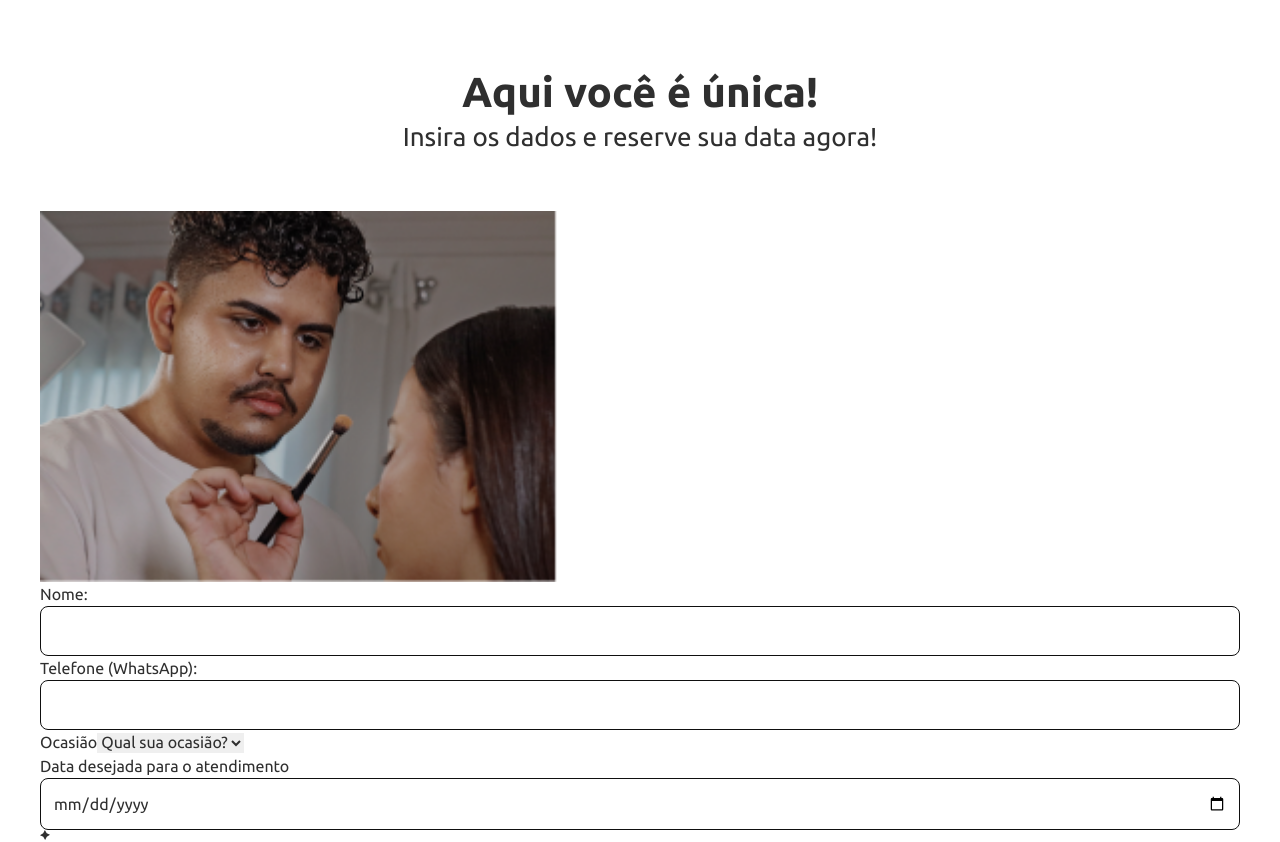
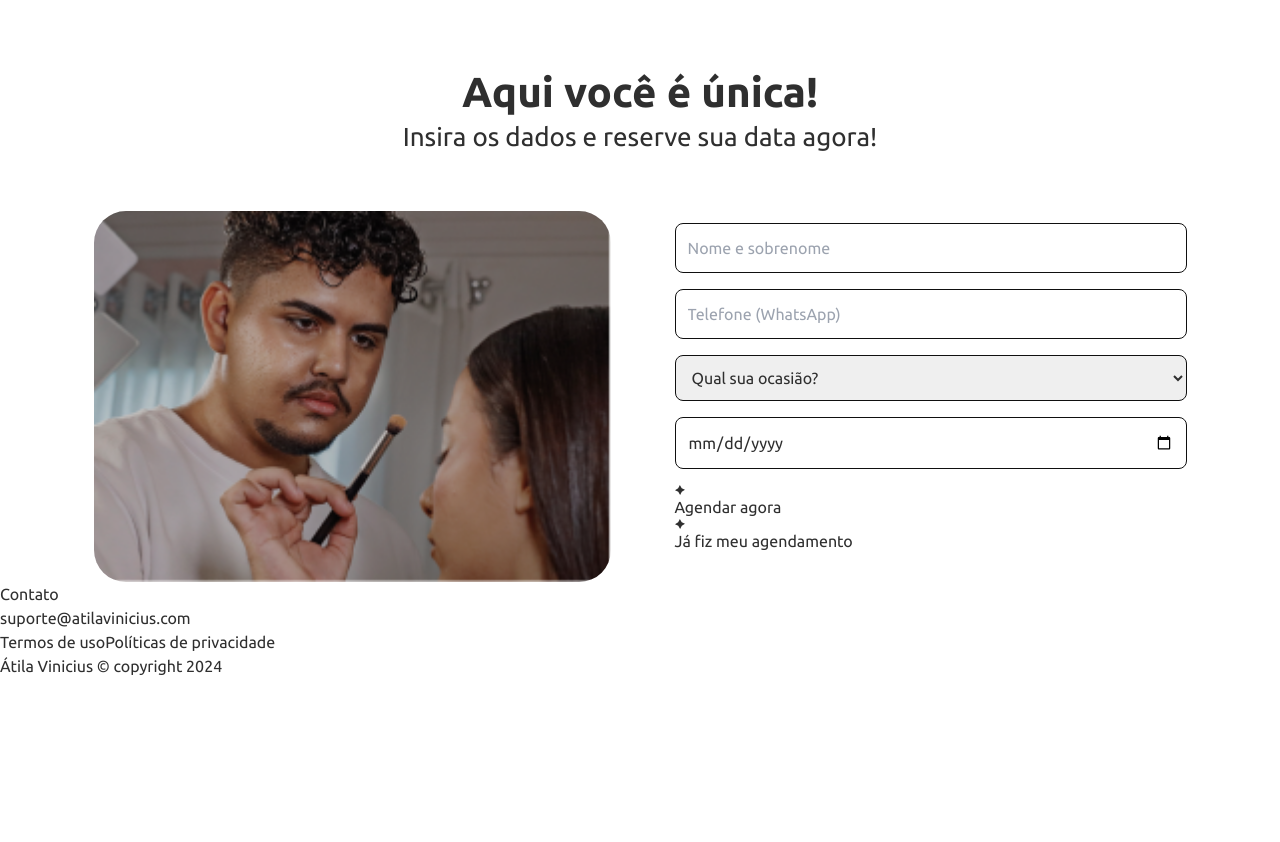
Before and after one commit to Brunowcst/proj-extensao, a Next.js app: page / in a window 1280 px wide. Shown: the top 842 px of the page. After the commit the page ends 800 px from the top, so only its background shows below. Built offline with nearby package versions, Linux system fonts and the light colour scheme.

Commit message:
feat: Update Home page with InputField and Select components #1

```diff
--- a/src/app/page.tsx
+++ b/src/app/page.tsx
@@ -1,42 +1,56 @@
 import Header from '@/components/Header';
-import Input from '@/components/Input';
+import InputField from '@/components/InputField';
+import Select from '@/components/Select';
 import Image from 'next/image';
 
 export default function Home() {
   return (
     <>
       <Header />
-      <main className='container mx-auto px-10'>
-        <Image src='/img/makeup.png' alt='' width='517' height='371' />
-        <form action=''>
-          <div>
-            <label htmlFor='name'>Nome:</label>
-            <Input id='name' name='name' type='text' required />
-          </div>
-          <div>
-            <label htmlFor='phone'>Telefone (WhatsApp):</label>
-            <Input id='phone' type='tel' name='phone' maxLength={15} required />
-          </div>
-          <div>
-            <label htmlFor='occasion'>Ocasião</label>
-            <select name='occasion' id='occasion' required>
+      <main className='container mx-auto px-8 flex flex-col md:flex-row gap-16 justify-center'>
+        <Image
+          src='/img/makeup.png'
+          alt=''
+          width='517'
+          height='371'
+          className='hidden md:block rounded-4xl object-cover'
+        />
+        <form action='' className='mt-3 md:max-w-[50%]'>
+          <InputField
+            placeholder='Nome e sobrenome'
+            id='name'
+            name='name'
+            type='text'
+            required
+          />
+          <InputField
+            placeholder='Telefone (WhatsApp)'
+            id='phone'
+            name='phone'
+            type='tel'
+            required
+            maxLength={15}
+          />
+          <Select
+            name='occasion'
+            id='occasion'
+            required
+            label='Qual sua ocasião?'
+          >
             <option value='' selected disabled>
               Qual sua ocasião?
             </option>
             <option value='aniversario'>Aniversário</option>
             <option value='batizado'>Batizado</option>
             <option value='casamento'>Casamento</option>
-            </select>
-          </div>
-          <div>
-            <label htmlFor='date'>Data desejada para o atendimento</label>
-            <Input
+          </Select>
+          <InputField
+            placeholder='Data desejada para o atendimento'
             id='date'
             type='date'
             required
             min={new Date().toISOString().substring(0, 10)}
           />
-          </div>
           <div>
             <button type='submit'>
               <Image src='/icons/star.svg' alt='' width='10' height='10' />
```
Lines whose indentation alone changed are shown as unchanged.
